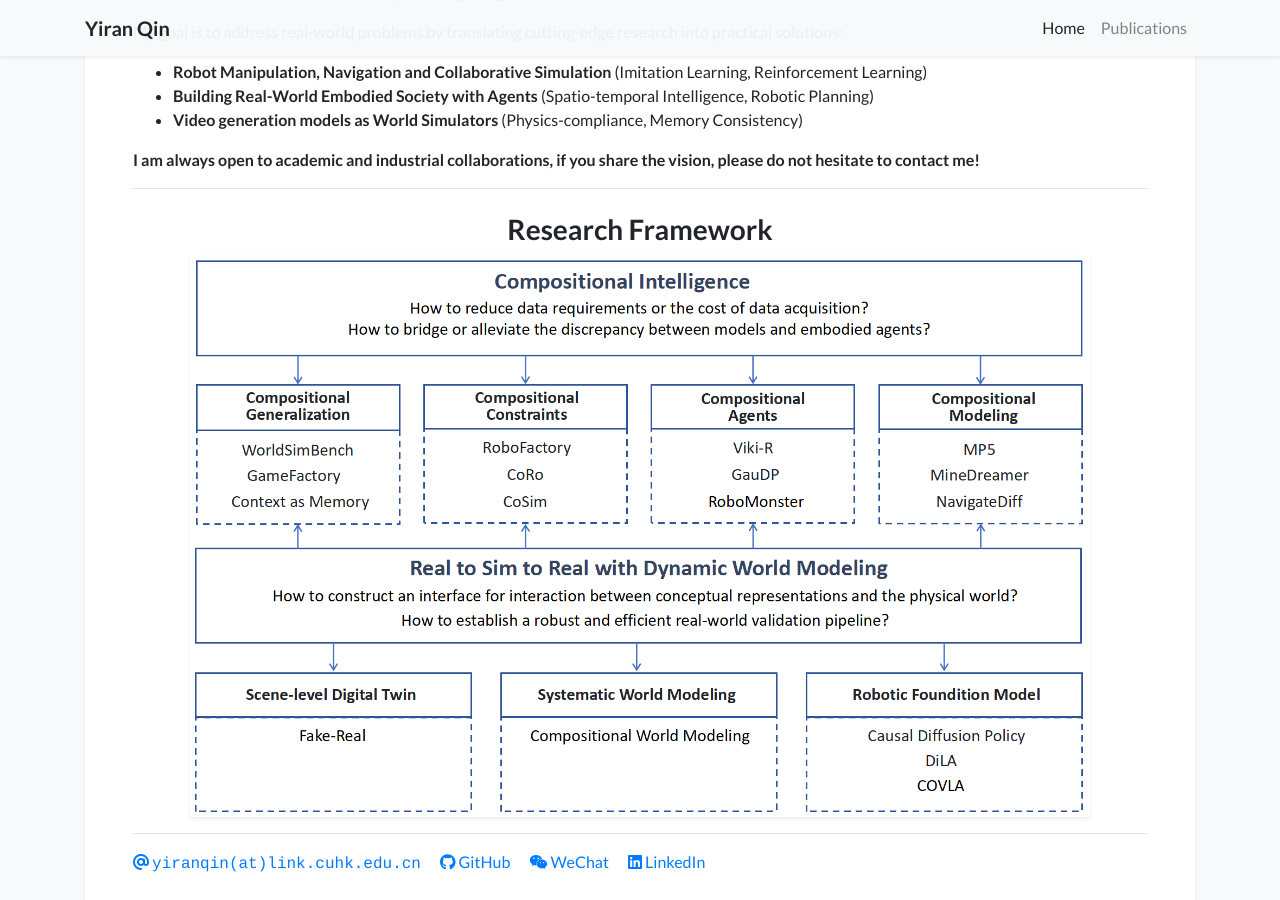
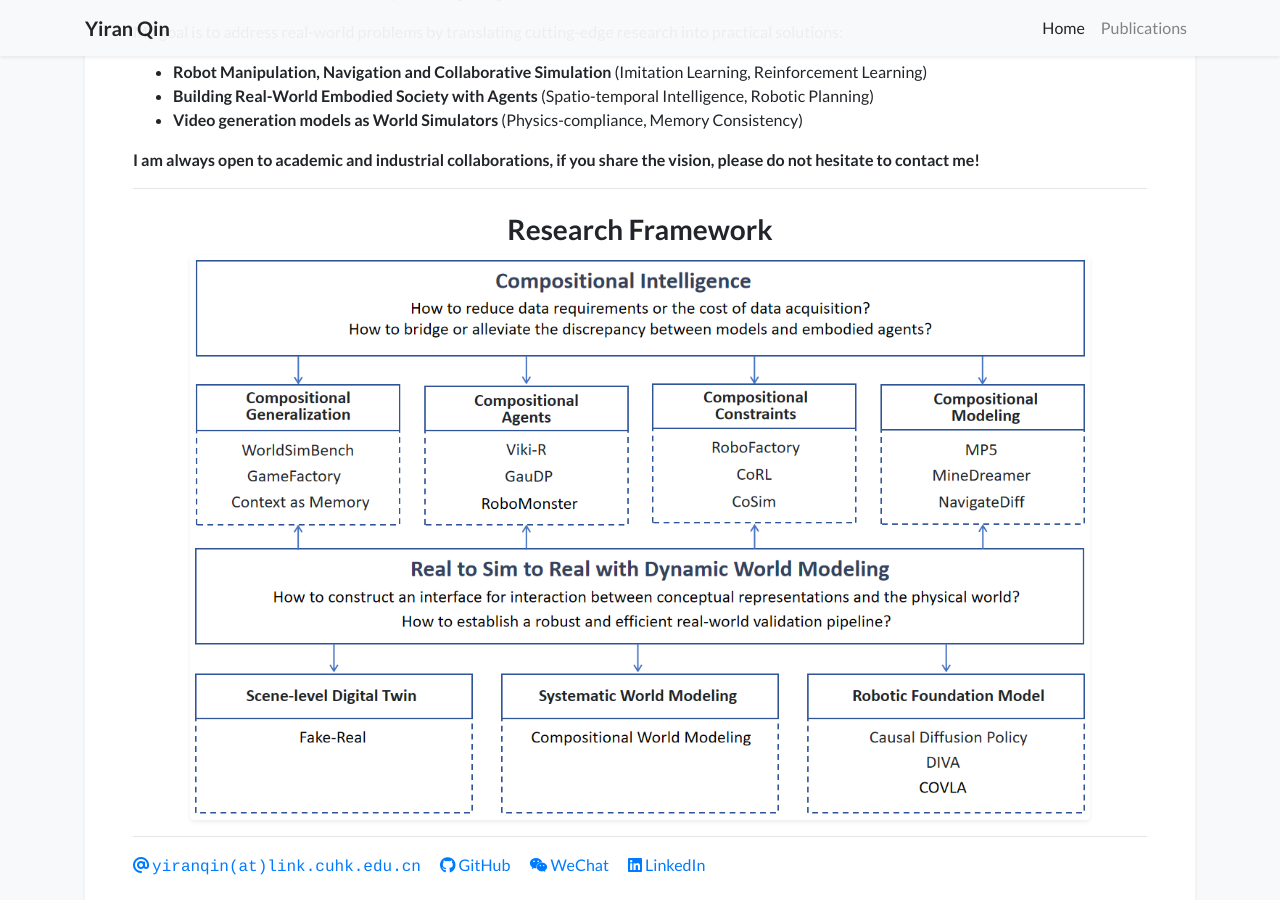
Before and after one commit to IranQin/IranQin.github.io, a Jekyll site: the page built from index.html, in a window 1280 px wide and 900 px high, scrolled down 428 px. Built offline with Jekyll 4.4.1, drawn with Linux system fonts in a browser that asks for light colours; nearby versions of some CDN libraries; a style sheet for code colours, icons or effects is not loaded.

Commit message:
Update profile_card.html

```diff
--- a/_includes/widgets/profile_card.html
+++ b/_includes/widgets/profile_card.html
@@ -45,7 +45,7 @@
                         <div class="row mt-4">
                           <div class="col text-center">
                             <h3>Research Framework</h3>
-                            <img src="{{ '/assets/images/covers/yiran_research_new.png' | relative_url }}"
+                            <img src="{{ '/assets/images/covers/yiran_research_v0.png' | relative_url }}"
                                  alt="Research Framework"
                                  class="img-fluid shadow-sm rounded"
                                  style="max-width: 900px;">
```
